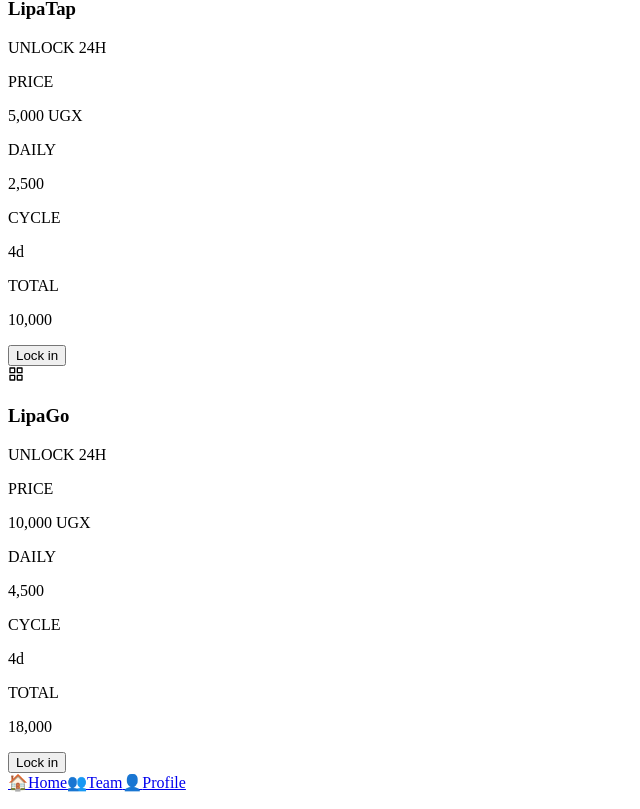
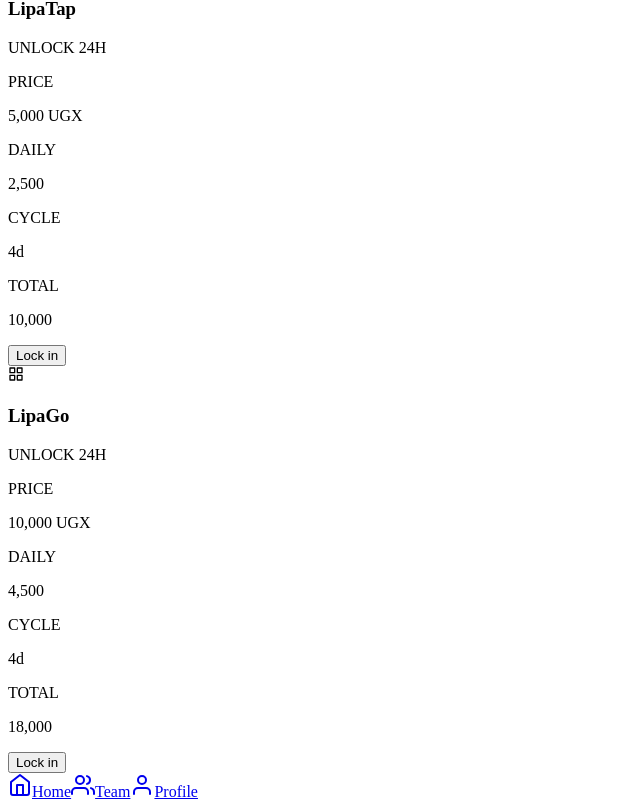
Before and after one commit to paercy32-eng/LIPA-TECHNOLOGIES-, a Next.js app: page /dashboard/home in a window 1280 px wide. Shown: the part 1767-2576 px from the top of the page, without its empty margins (0-640 px from the left). Built offline with nearby package versions, Linux system fonts and the light colour scheme.

Commit message:
Update layout.tsx

```diff
--- a/app/dashboard/layout.tsx
+++ b/app/dashboard/layout.tsx
@@ -3,33 +3,40 @@
 import Link from 'next/link';
 import { usePathname } from 'next/navigation';
 
+// Clean SVG Icons
+const HomeIcon = () => (
+  <svg width="24" height="24" viewBox="0 0 24 24" fill="none" stroke="currentColor" strokeWidth="2" strokeLinecap="round" strokeLinejoin="round"><path d="m3 9 9-7 9 7v11a2 2 0 0 1-2 2H5a2 2 0 0 1-2-2z"></path><polyline points="9 22 9 12 15 12 15 22"></polyline></svg>
+);
+const TeamIcon = () => (
+  <svg width="24" height="24" viewBox="0 0 24 24" fill="none" stroke="currentColor" strokeWidth="2" strokeLinecap="round" strokeLinejoin="round"><path d="M17 21v-2a4 4 0 0 0-4-4H5a4 4 0 0 0-4 4v2"></path><circle cx="9" cy="7" r="4"></circle><path d="M23 21v-2a4 4 0 0 0-3-3.87"></path><path d="M16 3.13a4 4 0 0 1 0 7.75"></path></svg>
+);
+const ProfileIcon = () => (
+  <svg width="24" height="24" viewBox="0 0 24 24" fill="none" stroke="currentColor" strokeWidth="2" strokeLinecap="round" strokeLinejoin="round"><path d="M20 21v-2a4 4 0 0 0-4-4H8a4 4 0 0 0-4 4v2"></path><circle cx="12" cy="7" r="4"></circle></svg>
+);
+
 export default function DashboardLayout({ children }: { children: React.ReactNode }) {
   const pathname = usePathname();
 
   const navItems = [
-    { name: 'Home', path: '/dashboard/home', icon: '🏠' },
-    { name: 'Team', path: '/dashboard/team', icon: '👥' },
-    { name: 'Profile', path: '/dashboard/profile', icon: '👤' },
+    { name: 'Home', path: '/dashboard/home', icon: <HomeIcon /> },
+    { name: 'Team', path: '/dashboard/team', icon: <TeamIcon /> },
+    { name: 'Profile', path: '/dashboard/profile', icon: <ProfileIcon /> },
   ];
 
   return (
     <div className="min-h-screen bg-gray-900 text-white pb-20">
-      {/* Page Content goes here */}
-      <main className="p-4">
-        {children}
-      </main>
+      <main>{children}</main>
 
-      {/* Bottom Navigation Bar */}
-      <nav className="fixed bottom-0 w-full bg-gray-800 border-t border-gray-700 flex justify-around p-3">
+      <nav className="fixed bottom-0 w-full bg-[#0a0a0a] border-t border-gray-800 flex justify-around p-4">
         {navItems.map((item) => {
           const isActive = pathname === item.path;
           return (
             <Link
               key={item.name}
               href={item.path}
-              className={`flex flex-col items-center text-sm ${isActive ? 'text-green-500' : 'text-gray-400'}`}
+              className={`flex flex-col items-center text-xs space-y-1 ${isActive ? 'text-[#00d2ff]' : 'text-gray-500 hover:text-gray-300'}`}
             >
-              <span className="text-xl">{item.icon}</span>
+              {item.icon}
               <span>{item.name}</span>
             </Link>
           );
```
